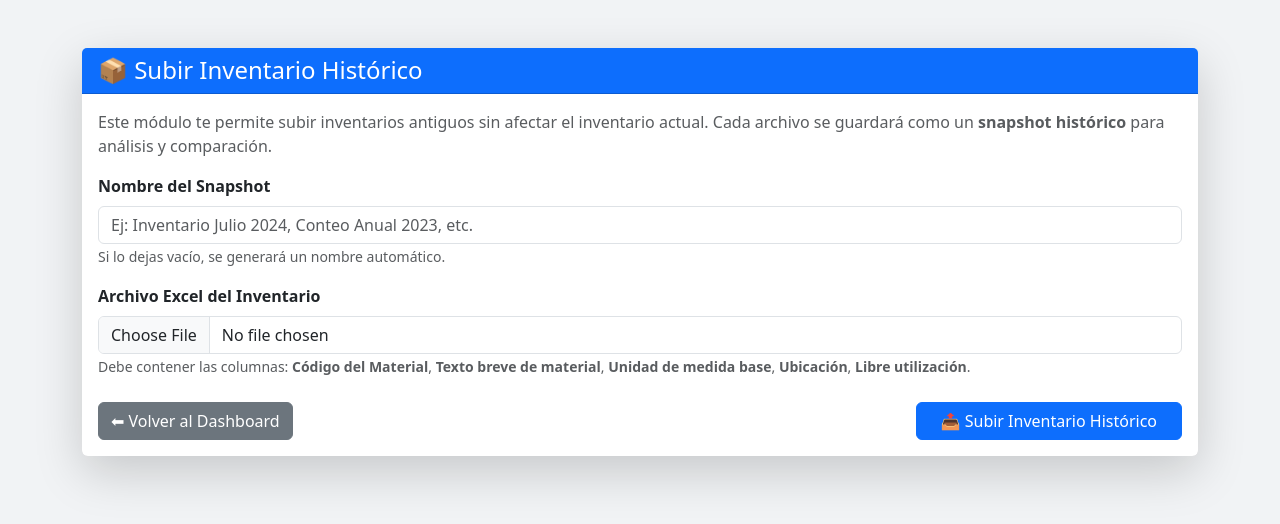
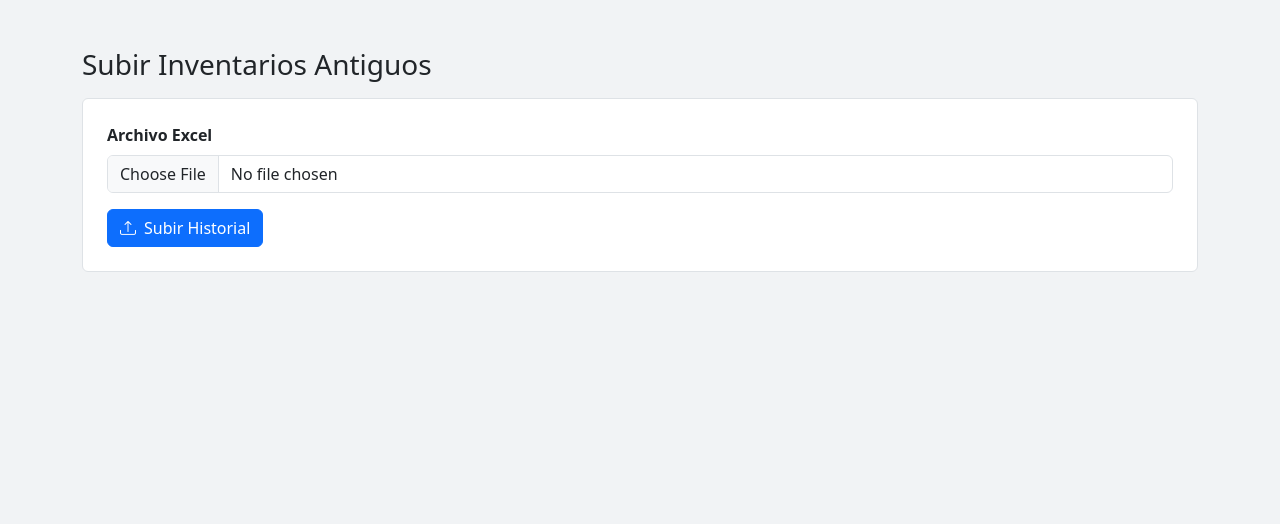
Before and after one commit to josecastillovelasquez23456-dot/warehouse_mro_3, a Python web app: template templates/inventory/upload_history.html in a window 1280 px wide. Shown: the part 56-580 px from the top of the page. Run offline with Jinja, Linux system fonts and the light colour scheme; the template is opened without the code that fills it, so the values that code supplies are empty.

Commit message:
Update upload_history.html

```diff
--- a/templates/inventory/upload_history.html
+++ b/templates/inventory/upload_history.html
@@ -1,67 +1,21 @@
 {% extends "base.html" %}
+{% block content %}
 
-{% block content %}
 <div class="container mt-4">
+    <h3 class="mb-3">Subir Inventarios Antiguos</h3>
 
-    <div class="card shadow-lg border-0">
-        <div class="card-header bg-primary text-white">
-            <h4 class="mb-0">📦 Subir Inventario Histórico</h4>
+    <form action="" method="POST" enctype="multipart/form-data" class="p-4 border rounded bg-white">
+
+        <div class="mb-3">
+            <label class="form-label fw-bold">Archivo Excel</label>
+            <input type="file" name="file" class="form-control" required>
         </div>
 
-        <div class="card-body">
+        <button type="submit" class="btn btn-primary">
+            <i class="bi bi-upload me-2"></i>Subir Historial
+        </button>
 
-            <p class="text-muted">
-                Este módulo te permite subir inventarios antiguos sin afectar el inventario actual.
-                Cada archivo se guardará como un <b>snapshot histórico</b> para análisis y comparación.
-            </p>
+    </form>
+</div>
 
-            <form method="POST" enctype="multipart/form-data">
-
-                <!-- Nombre del snapshot -->
-                <div class="mb-3">
-                    <label class="form-label fw-bold">Nombre del Snapshot</label>
-                    <input
-                        type="text"
-                        name="snapshot_name"
-                        class="form-control"
-                        placeholder="Ej: Inventario Julio 2024, Conteo Anual 2023, etc."
-                    >
-                    <small class="text-muted">
-                        Si lo dejas vacío, se generará un nombre automático.
-                    </small>
-                </div>
-
-                <!-- Archivo Excel -->
-                <div class="mb-3">
-                    <label class="form-label fw-bold">Archivo Excel del Inventario</label>
-                    <input
-                        type="file"
-                        name="file"
-                        class="form-control"
-                        accept=".xlsx,.xls"
-                        required
-                    >
-                    <small class="text-muted">
-                        Debe contener las columnas:
-                        <b>Código del Material</b>, <b>Texto breve de material</b>,
-                        <b>Unidad de medida base</b>, <b>Ubicación</b>, <b>Libre utilización</b>.
-                    </small>
-                </div>
-
-                <div class="mt-4 d-flex justify-content-between">
-                    <a href="{{ url_for('inventory.dashboard') }}" class="btn btn-secondary">
-                        ⬅ Volver al Dashboard
-                    </a>
-
-                    <button type="submit" class="btn btn-primary px-4">
-                        📤 Subir Inventario Histórico
-                    </button>
-                </div>
-
-            </form>
-
-        </div>
-    </div>
-
-</div>
 {% endblock %}
```
